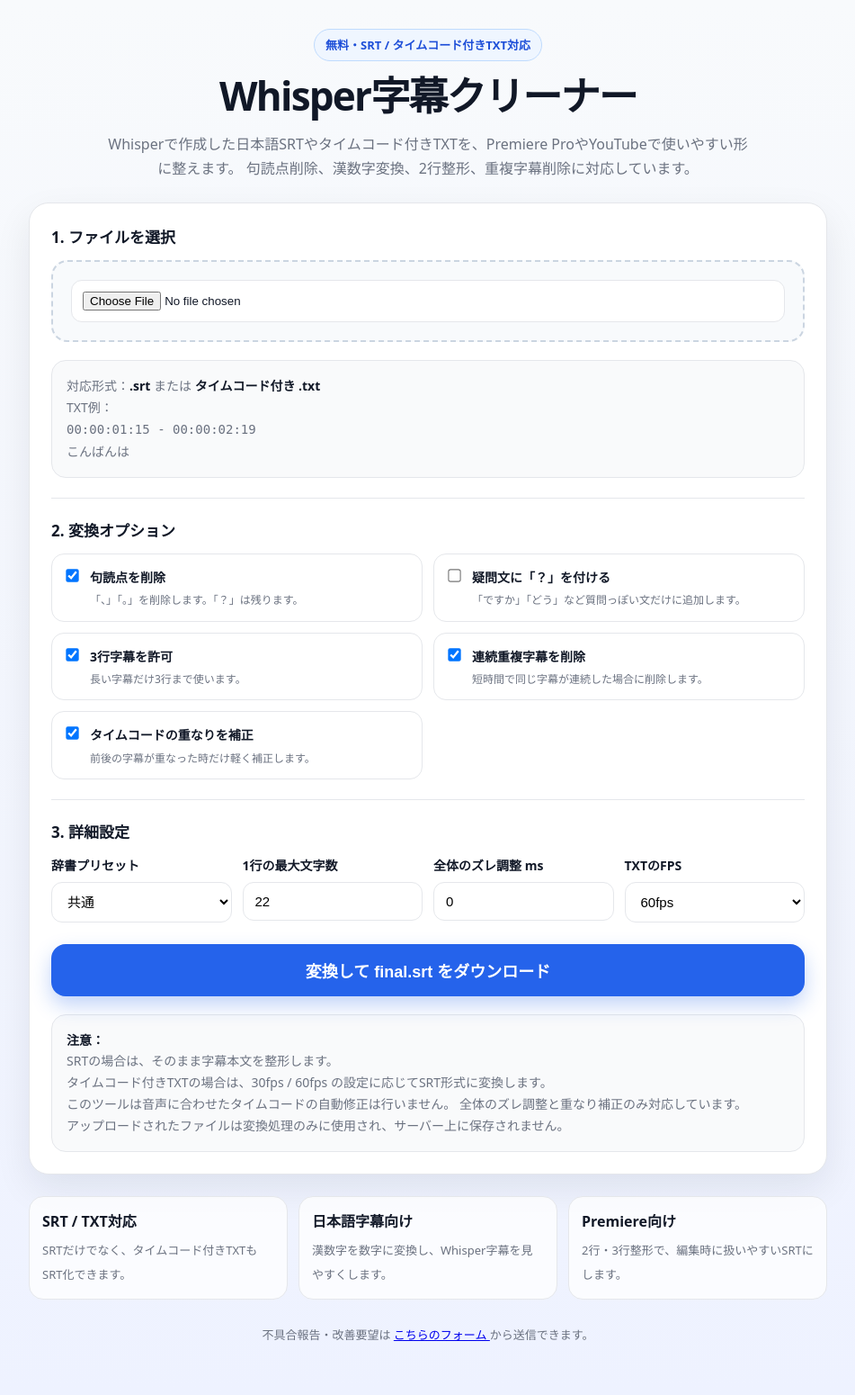
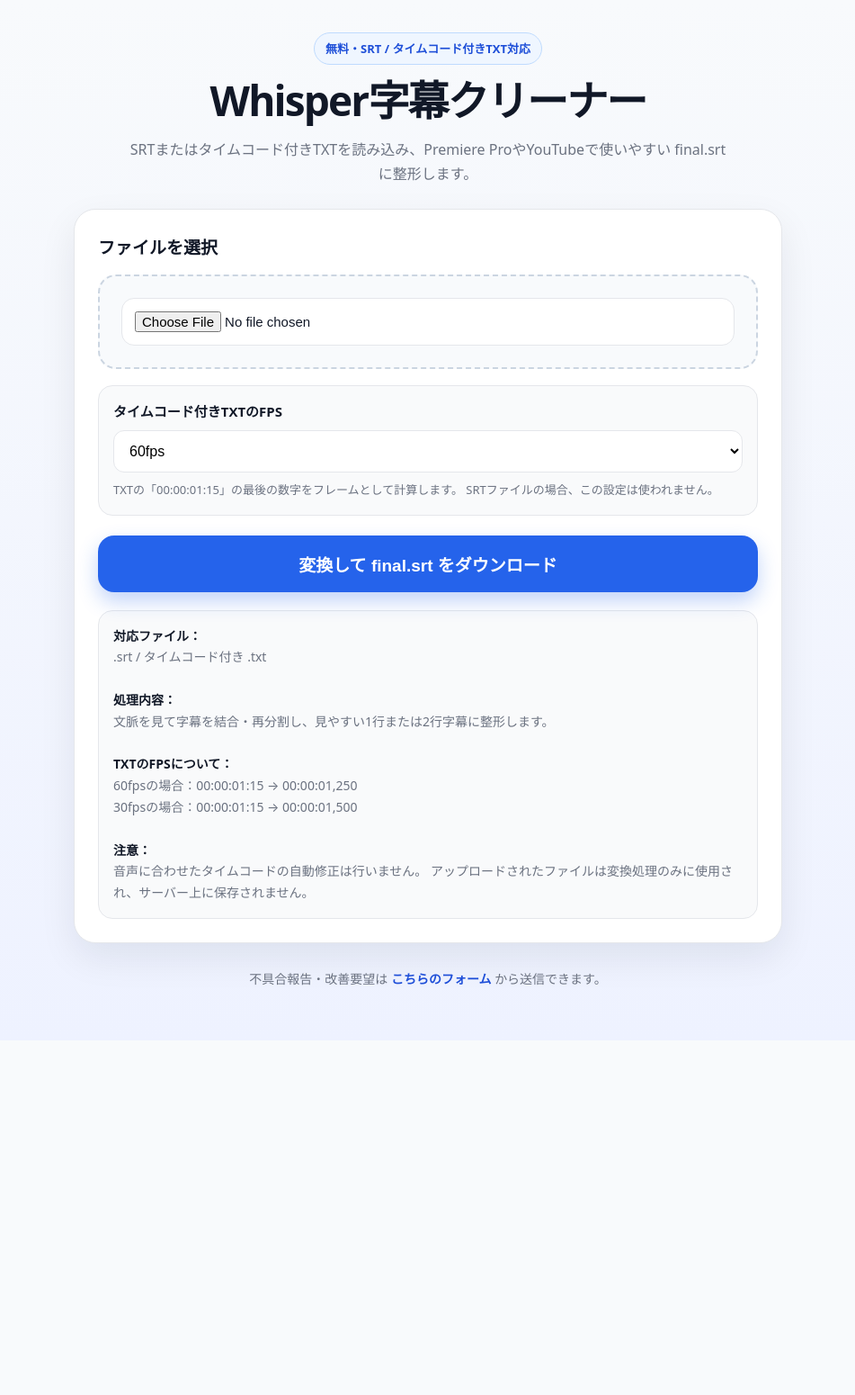
Before and after one commit to hakumagu2/srt-cleaner-site, a Flask app: page / in a window 1280 px wide. Shown: the whole page at 90% size, without its empty margins (164-1115 px from the left). After the commit the page ends 1095 px from the top, so only its background shows below. Run offline with Flask 3, Linux system fonts and the light colour scheme.

Commit message:
index.html

```diff
--- a/templates/index.html
+++ b/templates/index.html
@@ -3,8 +3,8 @@
 <head>
   <meta charset="utf-8">
   <meta name="viewport" content="width=device-width, initial-scale=1">
-  <title>Whisper字幕クリーナー｜SRT・タイムコード付きTXTを整形</title>
-  <meta name="description" content="Whisperで作成した日本語SRTやタイムコード付きTXTを、句読点削除・漢数字変換・2行整形・重複削除などで見やすく整える無料ツールです。">
+  <title>Whisper字幕クリーナー</title>
+  <meta name="description" content="SRTやタイムコード付きTXTを読み込み、Premiere ProやYouTube向けに整形したfinal.srtを作成します。">
 
   <style>
     :root {
@@ -31,9 +31,9 @@
     }
 
     .wrap {
-      max-width: 920px;
+      max-width: 820px;
       margin: 0 auto;
-      padding: 32px 16px 56px;
+      padding: 36px 16px 56px;
     }
 
     .hero {
@@ -55,14 +55,14 @@
 
     h1 {
       margin: 0;
-      font-size: clamp(28px, 6vw, 44px);
+      font-size: clamp(30px, 7vw, 46px);
       line-height: 1.2;
       letter-spacing: -0.04em;
     }
 
     .lead {
       margin: 14px auto 0;
-      max-width: 720px;
+      max-width: 680px;
       color: var(--muted);
       font-size: 16px;
     }
@@ -70,123 +70,73 @@
     .card {
       background: var(--card);
       border: 1px solid var(--line);
-      border-radius: 22px;
+      border-radius: 24px;
       box-shadow: 0 16px 40px rgba(15, 23, 42, 0.08);
-      padding: 24px;
-    }
-
-    .section {
-      margin-top: 22px;
-      padding-top: 22px;
-      border-top: 1px solid var(--line);
-    }
-
-    .section:first-child {
-      margin-top: 0;
-      padding-top: 0;
-      border-top: none;
+      padding: 26px;
     }
 
     .section-title {
-      font-size: 17px;
-      font-weight: 800;
-      margin-bottom: 10px;
+      font-size: 19px;
+      font-weight: 900;
+      margin-bottom: 14px;
     }
 
     .file-box {
       border: 2px dashed #cbd5e1;
       background: #f8fafc;
-      border-radius: 18px;
-      padding: 20px;
+      border-radius: 20px;
+      padding: 24px;
+      margin-bottom: 18px;
     }
 
     input[type="file"] {
       width: 100%;
-      padding: 12px;
-      border-radius: 12px;
+      padding: 14px;
+      border-radius: 14px;
       background: white;
       border: 1px solid var(--line);
+      font-size: 15px;
     }
 
-    .grid {
-      display: grid;
-      grid-template-columns: repeat(2, minmax(0, 1fr));
-      gap: 12px;
-    }
-
-    label.option {
-      display: flex;
-      gap: 10px;
-      align-items: flex-start;
-      padding: 12px;
+    .fps-box {
+      margin: 0 0 22px;
+      padding: 16px;
       border: 1px solid var(--line);
-      border-radius: 14px;
-      background: #fff;
-      cursor: pointer;
-    }
-
-    label.option:hover {
+      border-radius: 16px;
       background: #f9fafb;
     }
 
-    input[type="checkbox"] {
-      margin-top: 5px;
-      transform: scale(1.1);
+    .fps-box label {
+      display: block;
+      font-weight: 900;
+      margin-bottom: 8px;
+      font-size: 15px;
     }
 
-    .option-text {
-      font-weight: 700;
-      font-size: 14px;
-    }
-
-    .option-help {
-      display: block;
-      color: var(--muted);
-      font-weight: 400;
-      font-size: 12px;
-      margin-top: 2px;
-    }
-
-    .row {
-      display: grid;
-      grid-template-columns: repeat(4, minmax(0, 1fr));
-      gap: 12px;
-    }
-
-    .field {
-      display: flex;
-      flex-direction: column;
-      gap: 6px;
-    }
-
-    .field label {
-      font-weight: 700;
-      font-size: 14px;
-    }
-
-    select,
-    input[type="number"] {
+    .fps-box select {
       width: 100%;
-      padding: 12px 13px;
+      padding: 13px;
       border-radius: 12px;
       border: 1px solid var(--line);
       background: white;
-      font-size: 15px;
+      font-size: 16px;
     }
 
-    .submit {
-      margin-top: 24px;
+    .fps-box p {
+      margin: 8px 0 0;
+      color: var(--muted);
+      font-size: 13px;
     }
 
     button {
       width: 100%;
       border: none;
-      border-radius: 16px;
+      border-radius: 18px;
       background: var(--main);
       color: white;
-      font-size: 18px;
+      font-size: 19px;
       font-weight: 900;
-      padding: 16px 20px;
+      padding: 18px 20px;
       cursor: pointer;
       box-shadow: 0 10px 22px rgba(37, 99, 235, 0.28);
     }
@@ -209,51 +159,31 @@
       color: var(--text);
     }
 
-    .features {
-      margin-top: 24px;
-      display: grid;
-      grid-template-columns: repeat(3, minmax(0, 1fr));
-      gap: 12px;
-    }
-
-    .feature {
-      background: rgba(255,255,255,0.75);
-      border: 1px solid var(--line);
-      border-radius: 16px;
-      padding: 14px;
-    }
-
-    .feature b {
-      display: block;
-      margin-bottom: 4px;
-    }
-
-    .feature span {
-      color: var(--muted);
-      font-size: 13px;
-    }
-
     .footer {
       margin-top: 28px;
       text-align: center;
       color: var(--muted);
-      font-size: 13px;
+      font-size: 14px;
+    }
+
+    .footer a {
+      color: var(--main-dark);
+      font-weight: 800;
+      text-decoration: none;
+    }
+
+    .footer a:hover {
+      text-decoration: underline;
     }
 
     @media (max-width: 720px) {
       .card {
-        padding: 18px;
-        border-radius: 18px;
-      }
-
-      .grid,
-      .row,
-      .features {
-        grid-template-columns: 1fr;
+        padding: 20px;
+        border-radius: 20px;
       }
 
       .wrap {
-        padding-top: 22px;
+        padding-top: 24px;
       }
     }
   </style>
@@ -265,135 +195,55 @@
       <div class="badge">無料・SRT / タイムコード付きTXT対応</div>
       <h1>Whisper字幕クリーナー</h1>
       <p class="lead">
-        Whisperで作成した日本語SRTやタイムコード付きTXTを、Premiere ProやYouTubeで使いやすい形に整えます。
-        句読点削除、漢数字変換、2行整形、重複字幕削除に対応しています。
+        SRTまたはタイムコード付きTXTを読み込み、Premiere ProやYouTubeで使いやすい
+        final.srt に整形します。
       </p>
     </div>
 
     <form class="card" action="/convert" method="post" enctype="multipart/form-data">
-      <div class="section">
-        <div class="section-title">1. ファイルを選択</div>
+      <div class="section-title">ファイルを選択</div>
+
       <div class="file-box">
         <input type="file" name="srt_file" accept=".srt,.txt" required>
       </div>
-        <div class="notes">
-          対応形式：<strong>.srt</strong> または <strong>タイムコード付き .txt</strong><br>
-          TXT例：<br>
-          <code>00:00:01:15 - 00:00:02:19</code><br>
-          <code>こんばんは</code>
-        </div>
-      </div>
 
-      <div class="section">
-        <div class="section-title">2. 変換オプション</div>
-
-        <div class="grid">
-          <label class="option">
-            <input type="checkbox" name="remove_punct" checked>
-            <span>
-              <span class="option-text">句読点を削除</span>
-              <span class="option-help">「、」「。」を削除します。「？」は残ります。</span>
-            </span>
-          </label>
-
-          <label class="option">
-            <input type="checkbox" name="add_question">
-            <span>
-              <span class="option-text">疑問文に「？」を付ける</span>
-              <span class="option-help">「ですか」「どう」など質問っぽい文だけに追加します。</span>
-            </span>
-          </label>
-
-          <label class="option">
-            <input type="checkbox" name="allow_3" checked>
-            <span>
-              <span class="option-text">3行字幕を許可</span>
-              <span class="option-help">長い字幕だけ3行まで使います。</span>
-            </span>
-          </label>
-
-          <label class="option">
-            <input type="checkbox" name="dedupe" checked>
-            <span>
-              <span class="option-text">連続重複字幕を削除</span>
-              <span class="option-help">短時間で同じ字幕が連続した場合に削除します。</span>
-            </span>
-          </label>
-
-          <label class="option">
-            <input type="checkbox" name="fix_overlap" checked>
-            <span>
-              <span class="option-text">タイムコードの重なりを補正</span>
-              <span class="option-help">前後の字幕が重なった時だけ軽く補正します。</span>
-            </span>
-          </label>
-        </div>
-      </div>
-
-      <div class="section">
-        <div class="section-title">3. 詳細設定</div>
-
-        <div class="row">
-          <div class="field">
-            <label for="preset">辞書プリセット</label>
-            <select id="preset" name="preset">
-              <option value="common" selected>共通</option>
-              <option value="video">動画編集向け</option>
-              <option value="business">ビジネス・副業向け</option>
-              <option value="job">就活・転職向け</option>
-              <option value="all">全部</option>
-              <option value="none">辞書なし</option>
-            </select>
-          </div>
-
-          <div class="field">
-            <label for="max_chars">1行の最大文字数</label>
-            <input id="max_chars" type="number" name="max_chars" value="22" min="12" max="40">
-          </div>
-
-          <div class="field">
-            <label for="offset_ms">全体のズレ調整 ms</label>
-            <input id="offset_ms" type="number" name="offset_ms" value="0" step="100">
-          </div>
-
-          <div class="field">
-            <label for="txt_fps">TXTのFPS</label>
+      <div class="fps-box">
+        <label for="txt_fps">タイムコード付きTXTのFPS</label>
         <select id="txt_fps" name="txt_fps">
           <option value="60" selected>60fps</option>
           <option value="30">30fps</option>
         </select>
-          </div>
-        </div>
+        <p>
+          TXTの「00:00:01:15」の最後の数字をフレームとして計算します。
+          SRTファイルの場合、この設定は使われません。
+        </p>
       </div>
 
-      <div class="submit">
+      <!-- 画面には出さない固定設定 -->
+      <input type="hidden" name="remove_punct" value="on">
+      <input type="hidden" name="add_question" value="on">
+      <input type="hidden" name="dedupe" value="on">
+      <input type="hidden" name="offset_ms" value="0">
+
       <button type="submit">変換して final.srt をダウンロード</button>
-      </div>
 
       <div class="notes">
+        <strong>対応ファイル：</strong><br>
+        .srt / タイムコード付き .txt<br><br>
+
+        <strong>処理内容：</strong><br>
+        文脈を見て字幕を結合・再分割し、見やすい1行または2行字幕に整形します。<br><br>
+
+        <strong>TXTのFPSについて：</strong><br>
+        60fpsの場合：00:00:01:15 → 00:00:01,250<br>
+        30fpsの場合：00:00:01:15 → 00:00:01,500<br><br>
+
         <strong>注意：</strong><br>
-        SRTの場合は、そのまま字幕本文を整形します。<br>
-        タイムコード付きTXTの場合は、30fps / 60fps の設定に応じてSRT形式に変換します。<br>
-        このツールは音声に合わせたタイムコードの自動修正は行いません。
-        全体のズレ調整と重なり補正のみ対応しています。<br>
+        音声に合わせたタイムコードの自動修正は行いません。
         アップロードされたファイルは変換処理のみに使用され、サーバー上に保存されません。
       </div>
     </form>
 
-    <section class="features">
-      <div class="feature">
-        <b>SRT / TXT対応</b>
-        <span>SRTだけでなく、タイムコード付きTXTもSRT化できます。</span>
-      </div>
-      <div class="feature">
-        <b>日本語字幕向け</b>
-        <span>漢数字を数字に変換し、Whisper字幕を見やすくします。</span>
-      </div>
-      <div class="feature">
-        <b>Premiere向け</b>
-        <span>2行・3行整形で、編集時に扱いやすいSRTにします。</span>
-      </div>
-    </section>
     <div class="footer">
       不具合報告・改善要望は
       <a href="https://docs.google.com/forms/d/e/1FAIpQLSd1vJUw8lxIady0ZNJ0Hn-Ah-a4qVcDPNuUfmqI35DmYW7MHg/viewform" target="_blank" rel="noopener">
```
Lines whose indentation alone changed are shown as unchanged.
